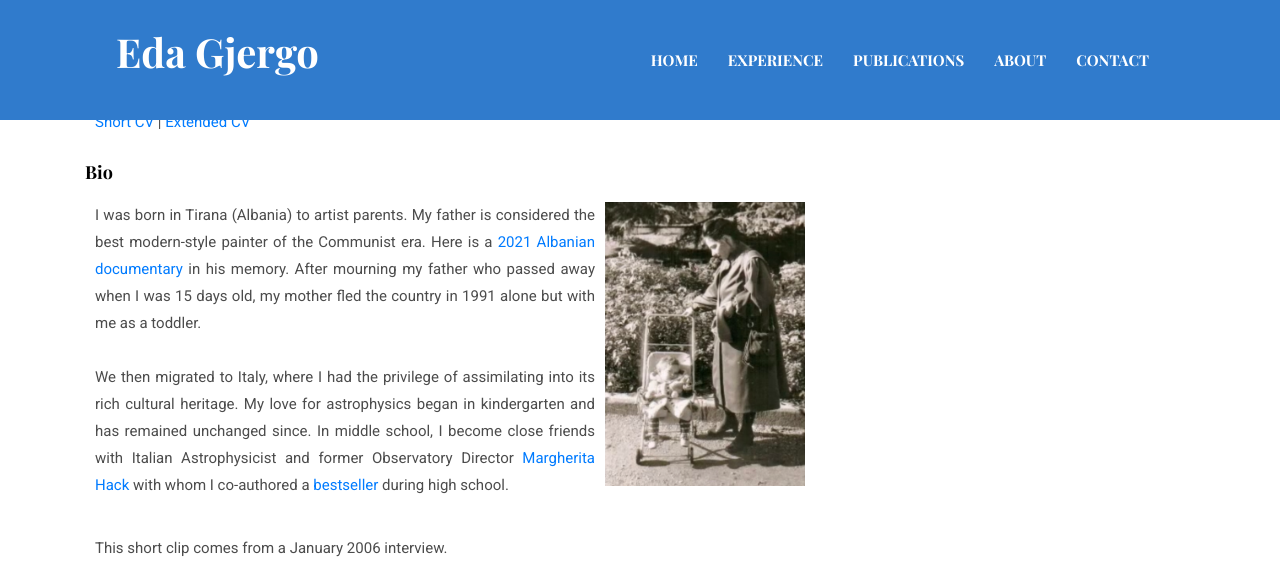
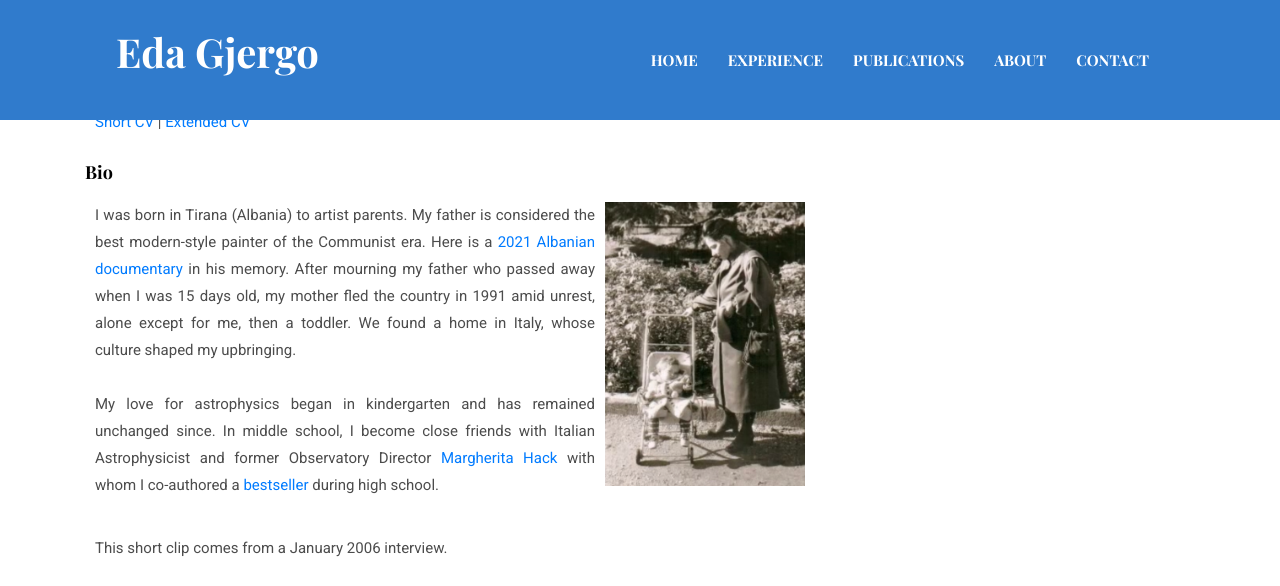
Before and after one commit to egjergo/egjergo.github.io, a Jekyll site: the page built from _pages/about.md, in a window 1280 px wide and 1400 px high, scrolled down 473 px. Shown: the top 586 px of the window. Built offline with Jekyll 4.4.1, drawn with Linux system fonts in a browser that asks for light colours; some of the changed text lies outside the part shown; grey boxes are pictures that could not be loaded.

Commit message:
Update about.md

```diff
--- a/_pages/about.md
+++ b/_pages/about.md
@@ -24,9 +24,9 @@ Strive for things that last. Maximize my contribution to people and society, min
 <h5>Bio</h5>
 <div>
     <p style="float: right;"><img src="/assets/images/about/carrozzina.jpg" width="200px" border="15px"></p>
-    <p align="justify">I was born in Tirana (Albania) to artist parents. My father is considered the best modern-style painter of the Communist era. Here is a <a href="https://youtu.be/IC5n3oJ7Qfk" target="_blank">2021 Albanian documentary</a> in his memory. After mourning my father who passed away when I was 15 days old, my mother fled the country in 1991 alone but with me as a toddler.
+    <p align="justify">I was born in Tirana (Albania) to artist parents. My father is considered the best modern-style painter of the Communist era. Here is a <a href="https://youtu.be/IC5n3oJ7Qfk" target="_blank">2021 Albanian documentary</a> in his memory. After mourning my father who passed away when I was 15 days old, my mother fled the country in 1991 amid unrest, alone except for me, then a toddler. We found a home in Italy, whose culture shaped my upbringing.
     <br><br>
-    We then migrated to Italy, where I had the privilege of assimilating into its rich cultural heritage. My love for astrophysics began in kindergarten and has remained unchanged since. In middle school, I become close friends with Italian Astrophysicist and former Observatory Director <a href="https://en.wikipedia.org/wiki/Margherita_Hack" target="_blank">Margherita Hack</a> with whom I co-authored a <a href="/2021/09/03/Outreach/" target="_blank">bestseller</a> during high school.
+    My love for astrophysics began in kindergarten and has remained unchanged since. In middle school, I become close friends with Italian Astrophysicist and former Observatory Director <a href="https://en.wikipedia.org/wiki/Margherita_Hack" target="_blank">Margherita Hack</a> with whom I co-authored a <a href="/2021/09/03/Outreach/" target="_blank">bestseller</a> during high school.
     </p>
 </div>
 
```
Also changed, not shown: other parts of _pages/about.md (+1 -1 lines).
